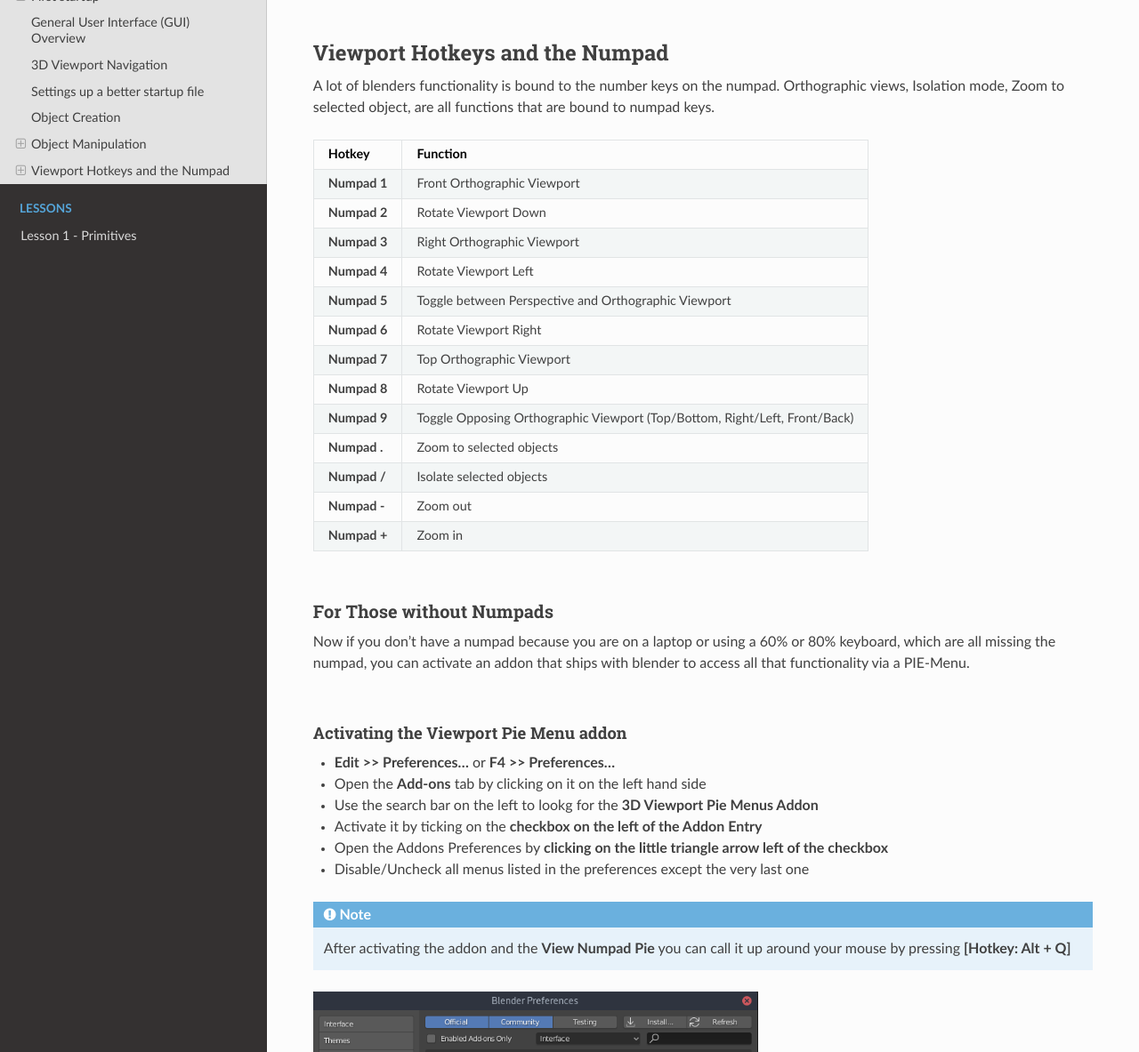
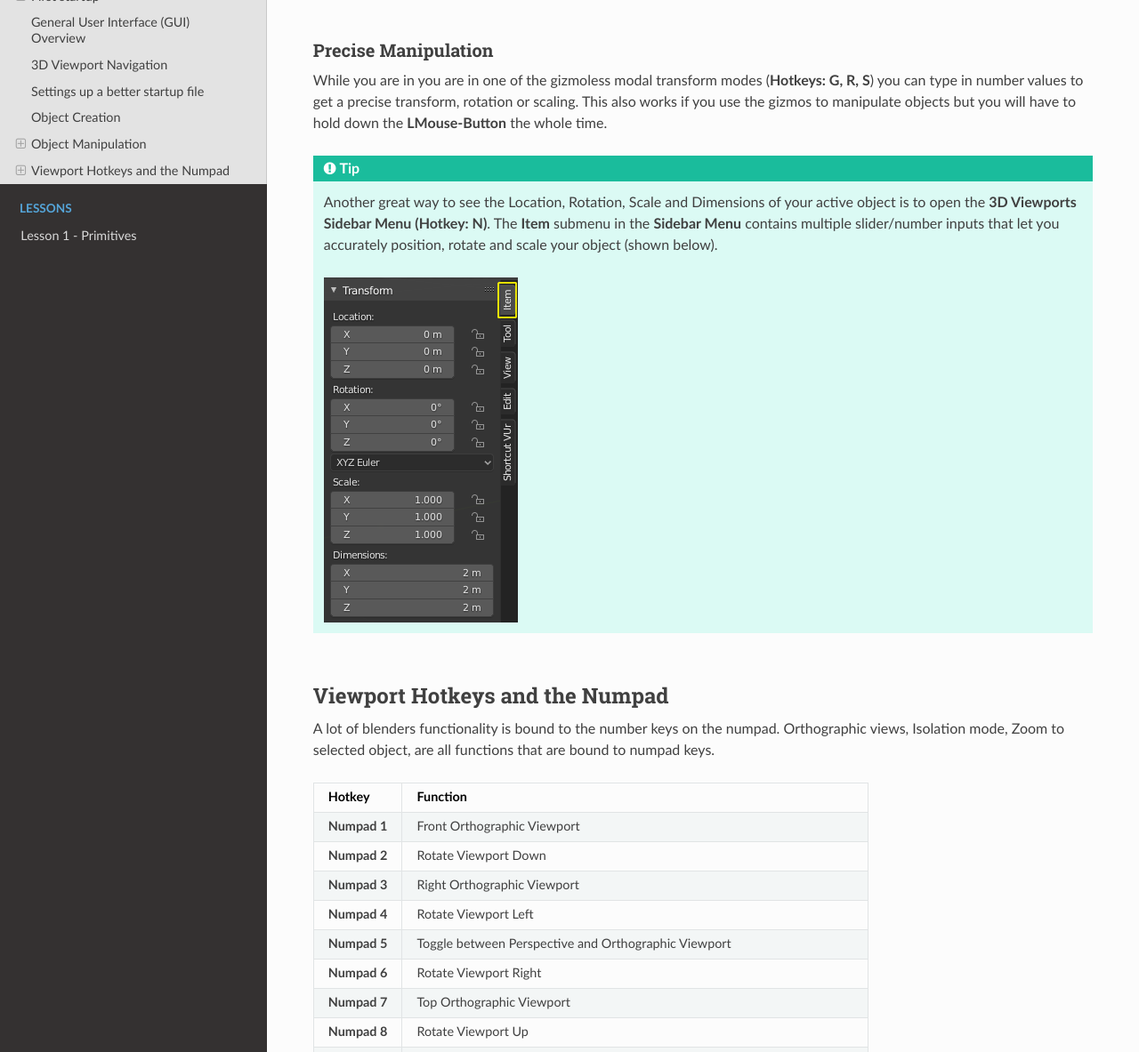
Before and after one commit to smokejohn/blender_beginner, a Sphinx documentation site: the page built from source/intro/first_steps.rst, in a window 1280 px wide and 1400 px high, scrolled down 8505 px. Shown: the part 217-1400 px from the top of the window at 89% size. Built offline with Sphinx 7.4.7 and the Read the Docs theme 2.0.0, drawn with Linux system fonts in a browser that asks for light colours; some of the changed text lies outside the part shown.

Commit message:
added stuff that was a problem to understand for students

```diff
--- a/source/intro/first_steps.rst
+++ b/source/intro/first_steps.rst
@@ -242,6 +242,23 @@
     :alt: Animation of a 3D Cube being transformed in the 3D Viewport with the transform gizmo
 
 
+Precise Manipulation
+====================
+While you are in you are in one of the gizmoless modal transform modes (**Hotkeys: G, R, S**)
+you can type in number values to get a precise transform, rotation or scaling. This also
+works if you use the gizmos to manipulate objects but you will have to hold down the
+**LMouse-Button** the whole time.
+
+.. tip::
+    Another great way to see the Location, Rotation, Scale and Dimensions of your active object
+    is to open the **3D Viewports** **Sidebar Menu (Hotkey: N)**.
+    The **Item** submenu in the **Sidebar Menu** contains multiple slider/number inputs
+    that let you accurately position, rotate and scale your object (shown below).
+
+    .. image:: ../_static/images/bl_gui_3dview_contextmenu.png
+
+
+
 *******************************
 Viewport Hotkeys and the Numpad
 *******************************
@@ -271,9 +288,19 @@
 For Those without Numpads
 =========================
 Now if you don't have a numpad because you are on a laptop or using a 60% or 80% keyboard,
-which are all missing the numpad, you can activate an addon that ships with blender
-to access all that functionality via a PIE-Menu.
+which are all missing the numpad, you can either, tell blender to treat your
+normal number keys as if they were your numpad or activate an addon that ships
+with blender to access all that functionality via a PIE-Menu.
 
+**Both of those ways are described below**
+
+Emulating the Numpad with the numberkeys
+----------------------------------------
+* Open the Preferences with **Edit >> Preferences...** or **F4 >> Preferences...**
+* Click on the **Input Tab** on the left
+* Tick the **Emulate Numpad Checkbox** all the way at the top
+
+.. image:: ../_static/images/bl_preferences_emulate_numpad.png
 
 Activating the Viewport Pie Menu addon
 --------------------------------------
```
Also changed, not shown: source/lessons/lesson1.rst (+48 -1 lines), source/_static/images/bl_gui_3dview_contextmenu.png (added), source/_static/images/bl_gui_3dview_view_alignactivecameratoview.png (added), source/_static/images/bl_gui_3dview_viewportshadingmodes.png (added), source/_static/images/bl_gui_props_object_data_light.png (added), source/_static/images/bl_gui_props_object_data_light_sun.png (added), source/_static/images/bl_preferences_emulate_numpad.png (added), 1 other file.
